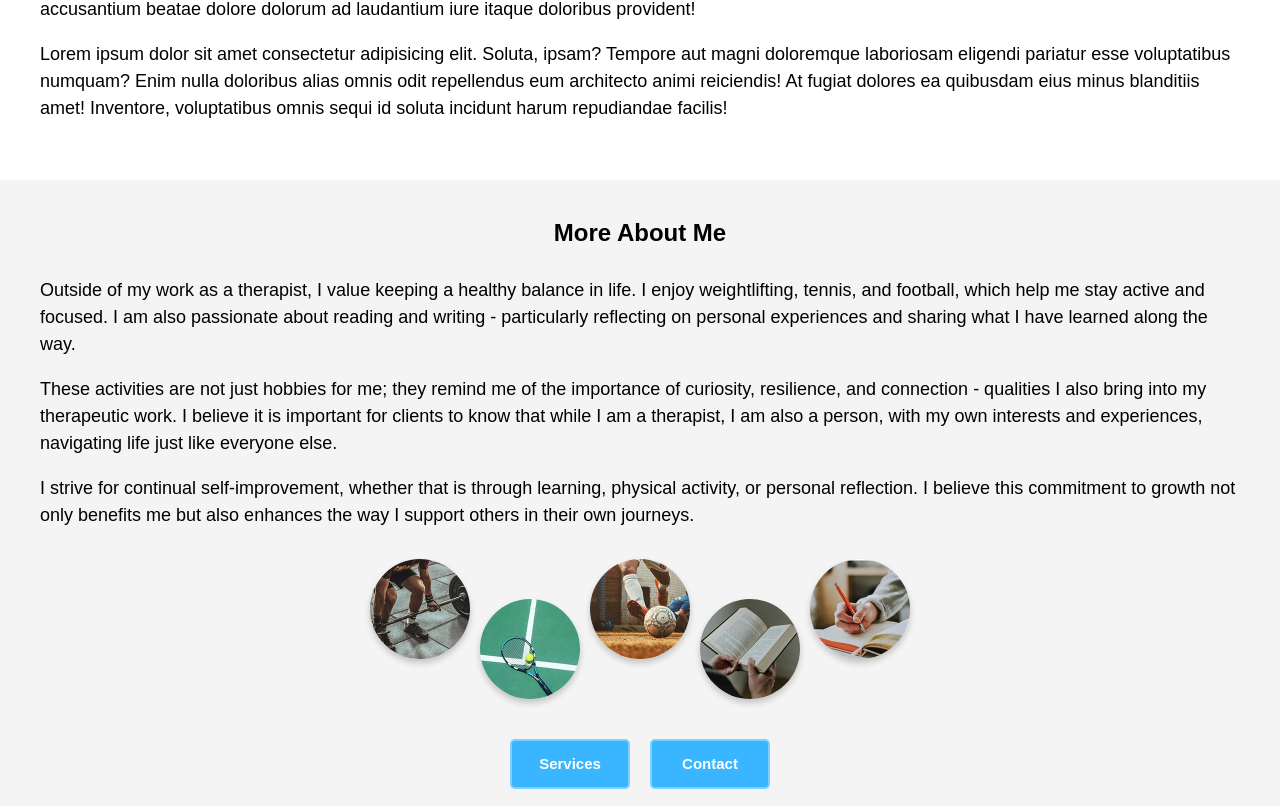
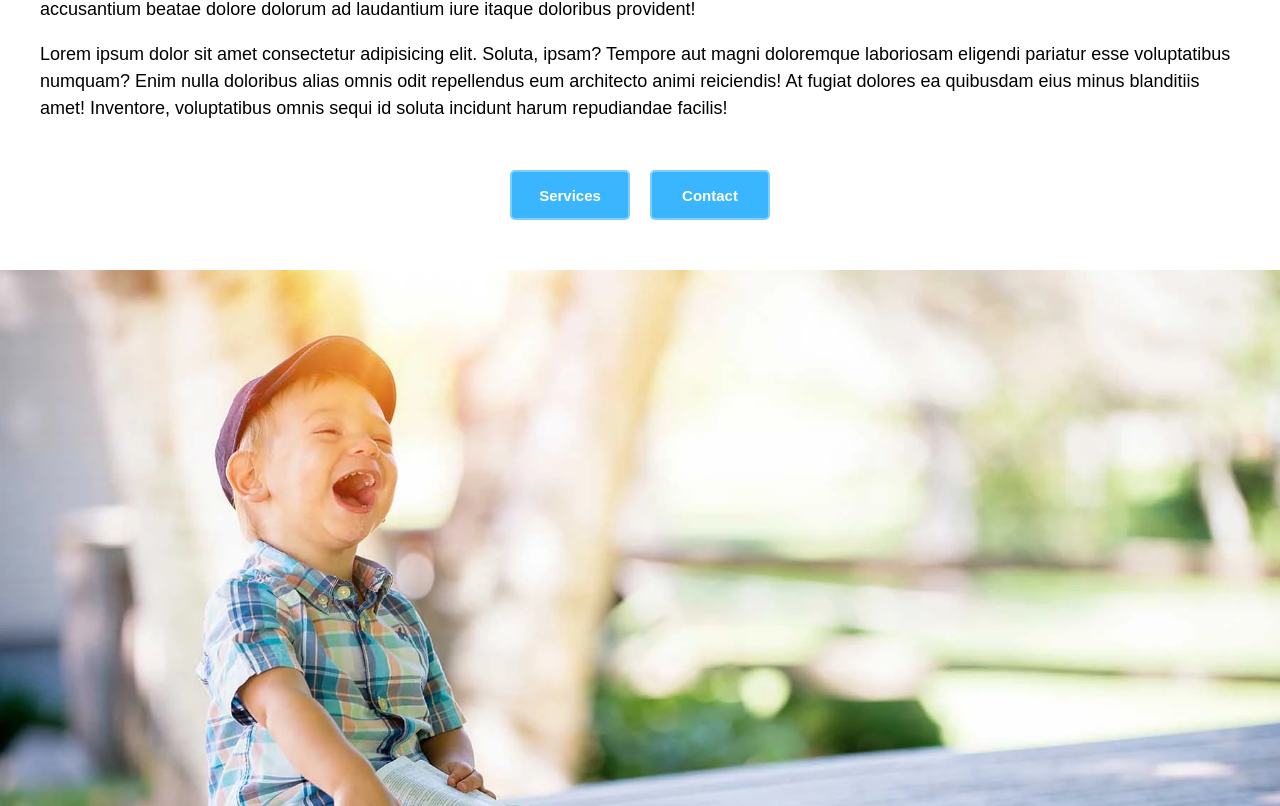
Before and after one commit to SasanTazayoni/integrate-therapy, a React (Vite) app: page /about in a window 1280 px wide. Shown: the part 1054-1860 px from the top of the page. Built offline with nearby package versions, Linux system fonts and the light colour scheme; a web font is replaced by a local one.

Commit message:
Rearrange blocks on About page

```diff
--- a/src/pages/About.tsx
+++ b/src/pages/About.tsx
@@ -93,7 +93,18 @@ export default function About() {
             sequi id soluta incidunt harum repudiandae facilis!
           </p>
         </div>
+
+        <div className="grid grid--1x2 container__buttons">
+          <Link to="/services">
+            <Button>Services</Button>
+          </Link>
+          <Link to="/contact">
+            <Button>Contact</Button>
+          </Link>
+        </div>
       </section>
+
+      <section className="training__image"></section>
 
       <article className="block block--grey">
         <div className="container">
@@ -149,19 +160,8 @@ export default function About() {
               alt="Writing"
             />
           </div>
-
-          <div className="grid grid--1x2 container__buttons">
-            <Link to="/services">
-              <Button>Services</Button>
-            </Link>
-            <Link to="/contact">
-              <Button>Contact</Button>
-            </Link>
-          </div>
         </div>
       </article>
-
-      <section className="training__image"></section>
 
       <Footer />
     </>
```
